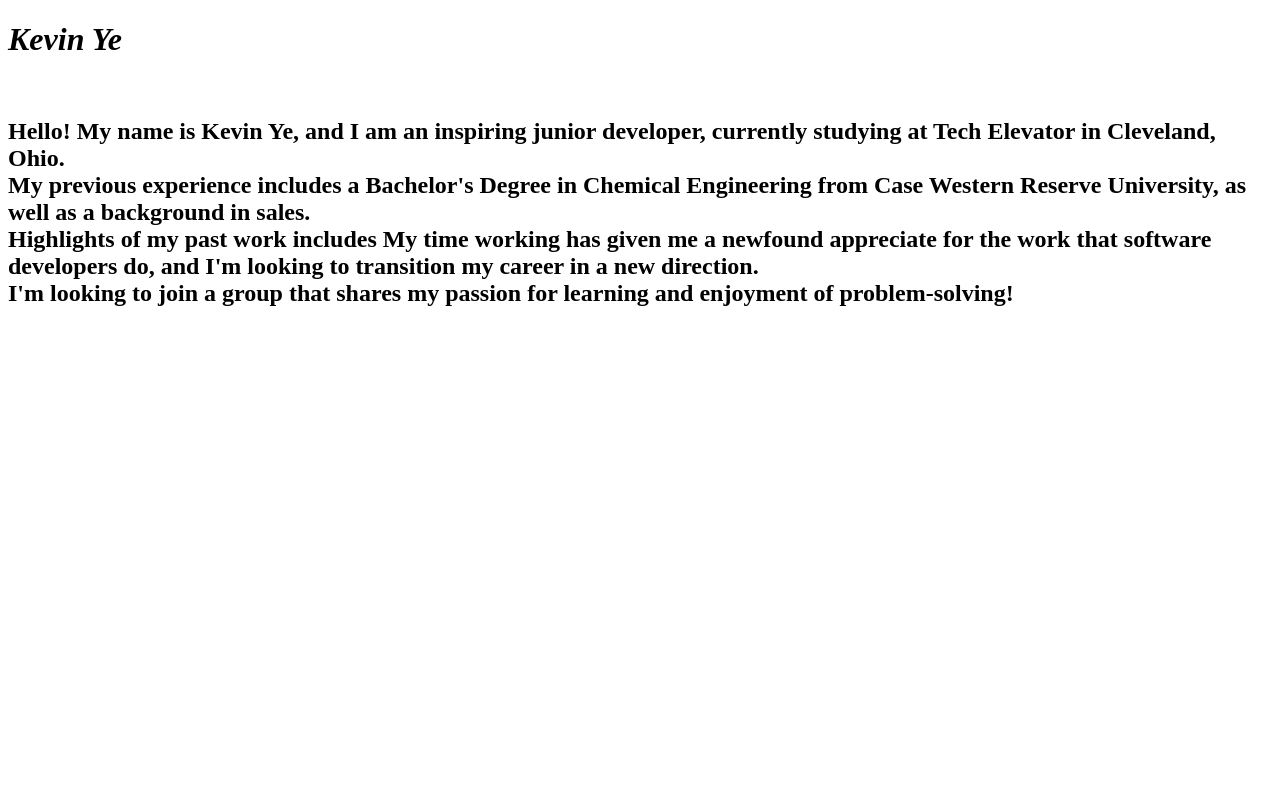
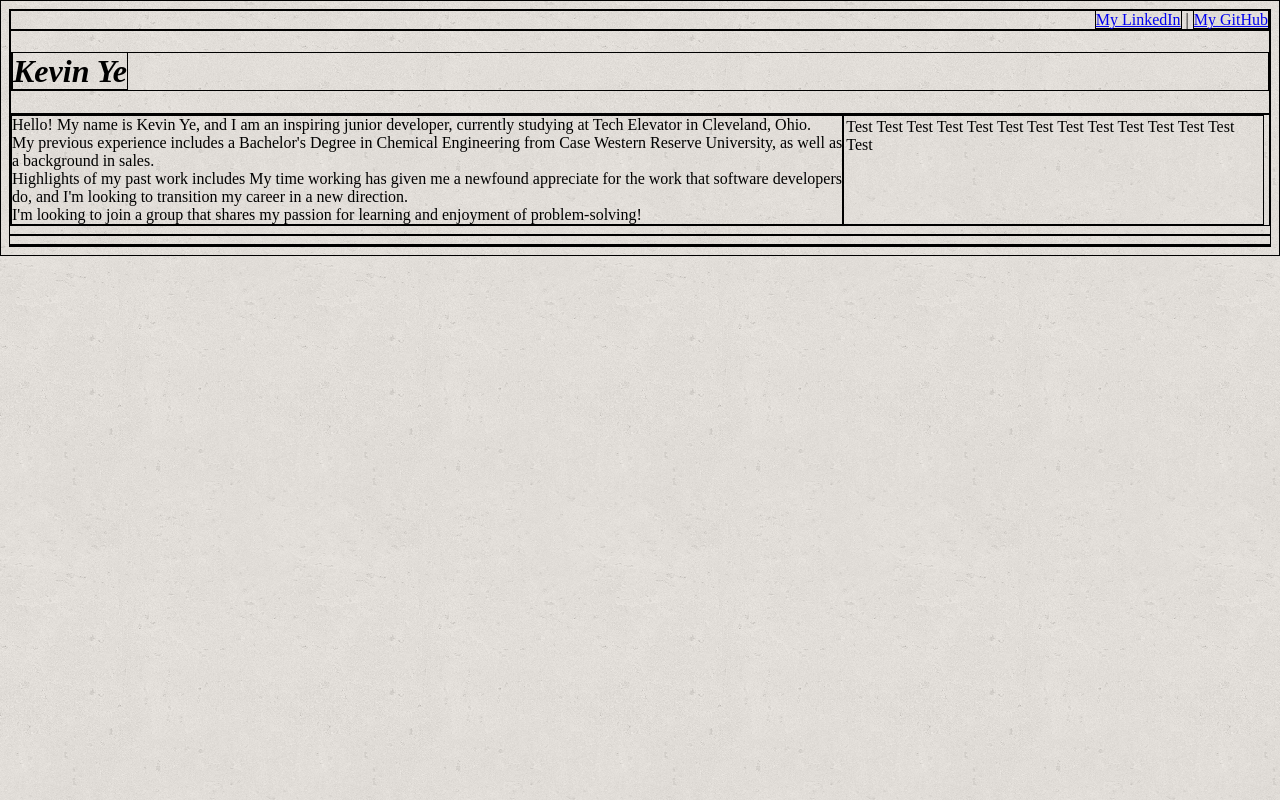
Before and after one commit to Kevin-L-Ye/Kevin-L-Ye.github.io, a plain HTML site: page Index.html in a window 1280 px wide. Drawn offline with Linux system fonts and the light colour scheme.

Commit message:
Changes to stylesheet, including background and headers

```diff
--- a/Index.html
+++ b/Index.html
@@ -5,22 +5,35 @@
     <meta name="viewport" content="width=device-width, initial-scale=1.0">
     <meta charset="UTF-8">
     <meta name="description" content="Kevin Ye Personal Website">
-
-
+    <link rel="stylesheet" href="PersonalWebsiteCSS.css">
 </head>
 
 <body>
+    <nav>
+        <a href="https://www.linkedin.com/in/kevin-ye-35913a78/">My LinkedIn</a> |
+        <a href="https://github.com/Kevin-L-Ye">My GitHub</a>
+    </nav>
+    <div id="About_Me">
         <h1 id="My_Name"> <em> Kevin Ye</em></h1>
-    <br/>
-    <h2 id="Summary">
+    </div>
+    <div id="Summary_and_image">
+        <div id="Summary">
             Hello!  My name is Kevin Ye, and I am an inspiring junior developer, currently studying at Tech Elevator in Cleveland, Ohio. <br />
             My previous experience includes a Bachelor's Degree in Chemical Engineering from Case Western Reserve University, as well as a background in sales. <br />
             Highlights of my past work includes
 
             My time working has given me a newfound appreciate for the work that software developers do, and I'm looking to transition my career in a new direction. <br />
             I'm looking to join a group that shares my passion for learning and enjoyment of problem-solving! <br />
-    </h2>
+        </div>
+        <div id="Personal_Image">
+            Test Test Test Test Test Test Test Test Test Test Test Test Test Test
+        </div>
+    </div>
 
+    <hr/>
+    <div id="My Projects">
+
+    </div>
 </body>
 
 </html>
--- /dev/null
+++ b/PersonalWebsiteCSS.css
@@ -0,0 +1,23 @@
+body {
+    background-image: url("cork-wallet.png");
+}
+nav{
+    text-align: right;
+
+}
+
+* {
+    border: 1px solid black;
+}
+
+#Summary_and_image{
+    display: flex;
+}
+#Summary{
+    width: 66%;
+}
+#Personal_Image {
+    padding: 2px;
+    width: 33%;
+    word-wrap: break-word;
+}
```
Lines whose indentation alone changed are shown as unchanged.
